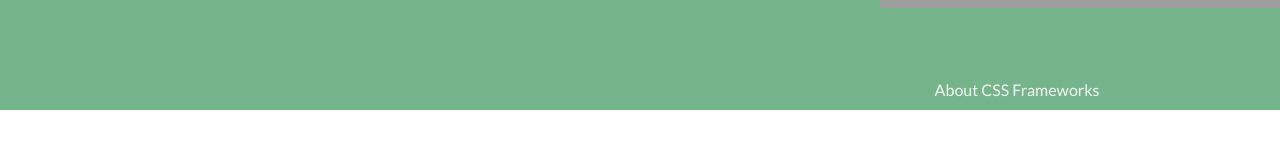
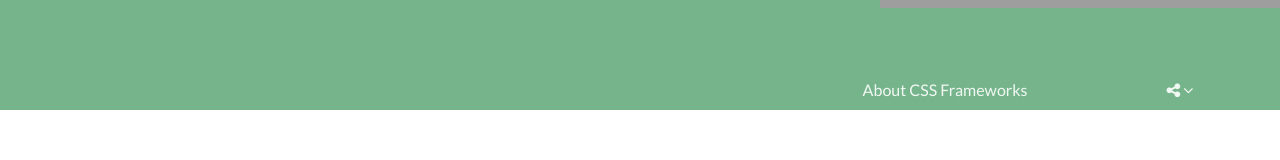
Before and after one commit to sunya9/css-frameworks, a Nuxt app: page /rules in a window 1280 px wide. Shown: the part 292-452 px from the top of the page. Built offline with nearby package versions, Linux system fonts and the light colour scheme; grey boxes are pictures that could not be loaded.

Commit message:
Add share link

```diff
--- a/components/app-header.vue
+++ b/components/app-header.vue
@@ -33,7 +33,7 @@
           </div>
           <div class="level-right">
             <div class="level-item" v-show="true">
-              <nav class="tabs">
+              <nav class="tabs visible">
                 <ul>
                   <nuxt-link
                     tag="li"
@@ -44,6 +44,42 @@
                     >
                       <a>{{title}}</a>
                   </nuxt-link>
+                  <li>
+                    <div class="dropdown is-right" :class="{
+                      'is-active': showShareDropdown
+                    }">
+                      <div class="dropdown-trigger">
+                        <a aria-haspopup="true" aria-controls="share-dropdown-menu" @click.stop="showShareDropdown = !showShareDropdown">
+                          <span class="icon">
+                            <i class="fa fa-share-alt"></i>&nbsp;
+                            <i class="fa fa-angle-down" aria-hidden="true"></i>
+                          </span>
+                        </a>
+                      </div>
+                      <div class="dropdown-menu is-primary" id="share-dropdown-menu" role="menu">
+                        <div class="dropdown-content">
+                          <a class="dropdown-item" @click="openDialog('twitter')">
+                            <span class="icon has-text-centered">
+                              <i class="fa fa-fw fa-twitter"></i>
+                            </span>
+                            Twitter
+                          </a>
+                          <a class="dropdown-item" @click="openDialog('facebook')">
+                            <span class="icon has-text-centered">
+                              <i class="fa fa-fw fa-facebook-official"></i>
+                            </span>
+                            Facebook
+                          </a>
+                          <a class="dropdown-item" @click="openDialog('googleplus')">
+                            <span class="icon has-text-centered">
+                              <i class="fa fa-fw fa-google-plus-official"></i>
+                            </span>
+                            Google+
+                          </a>
+                        </div>
+                      </div>
+                    </div>
+                  </li>
                 </ul>
               </nav>
             </div>
@@ -70,8 +106,16 @@ const LINKS = [
 export default {
   data () {
     return {
-      SORT_MODES, PREPROCESSORS, LINKS
+      showShareDropdown: false,
+      SORT_MODES,
+      PREPROCESSORS,
+      LINKS
     }
+  },
+  mounted () {
+    document.addEventListener('click', () => {
+      this.showShareDropdown = false
+    })
   },
   computed: {
     sortMode: {
@@ -93,10 +137,31 @@ export default {
     isIndex () {
       return this.$route.name === 'index'
     }
+  },
+  methods: {
+    openDialog (sns) {
+      const href = ({
+        twitter: `https://twitter.com/intent/tweet?url=${location.href}&amp;text=${document.title}`,
+        facebook: `https://www.facebook.com/sharer/sharer.php?u=${location.href}`,
+        googleplus: `https://plus.google.com/share?url=${location.href}`
+      })[sns]
+      let width = 550
+      let height = 450
+      let sHeight = screen.height
+      let sWidth = screen.width
+      let left = Math.round((sWidth / 2) - (width / 2))
+      let top = 0
+      if (sHeight > width) {
+        top = Math.round(sHeight / 2 - height / 2)
+      }
+      window.open(href, '', `left=${left},top=${top},width=${width},height=${height},personalbar=0,toolbar=0,scrollbars=1,resizable=1`)
+    }
   }
 }
 </script>
-<style scoped>
+<style scoped lang="scss">
+@import '~assets/css/variables';
+
 .slide-left-enter-active, .slide-left-leave-active {
   transition: all .2s ease;
 }
@@ -104,4 +169,18 @@ export default {
   transform: translateX(-100%);
   opacity: 0;
 }
+.visible {
+  overflow: visible;
+}
+.visible.tabs a {
+  border-bottom-color: transparent;
+  text-align: left;
+  display: block;
+}
+.dropdown-content {
+  background-color: $primary;
+}
+.dropdown-content a:hover {
+  color: #624c3e;
+}
 </style>
```
